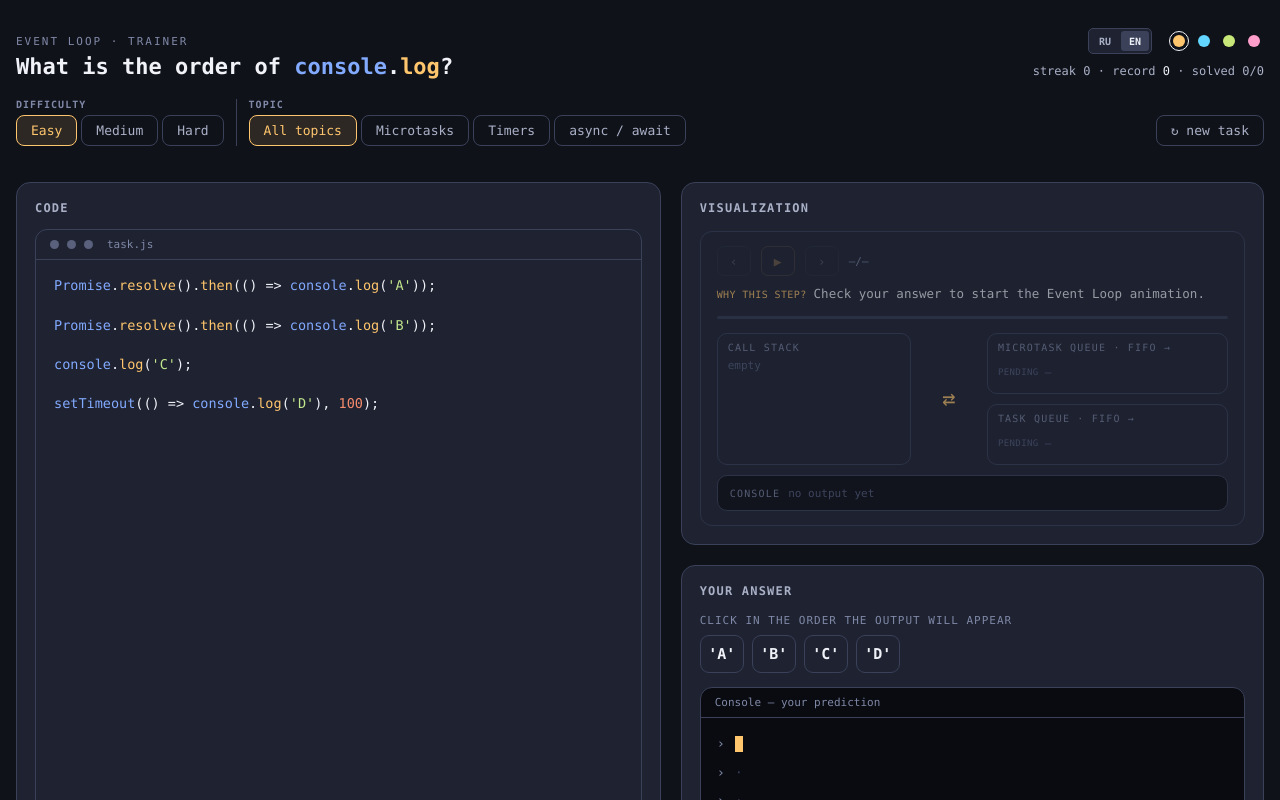
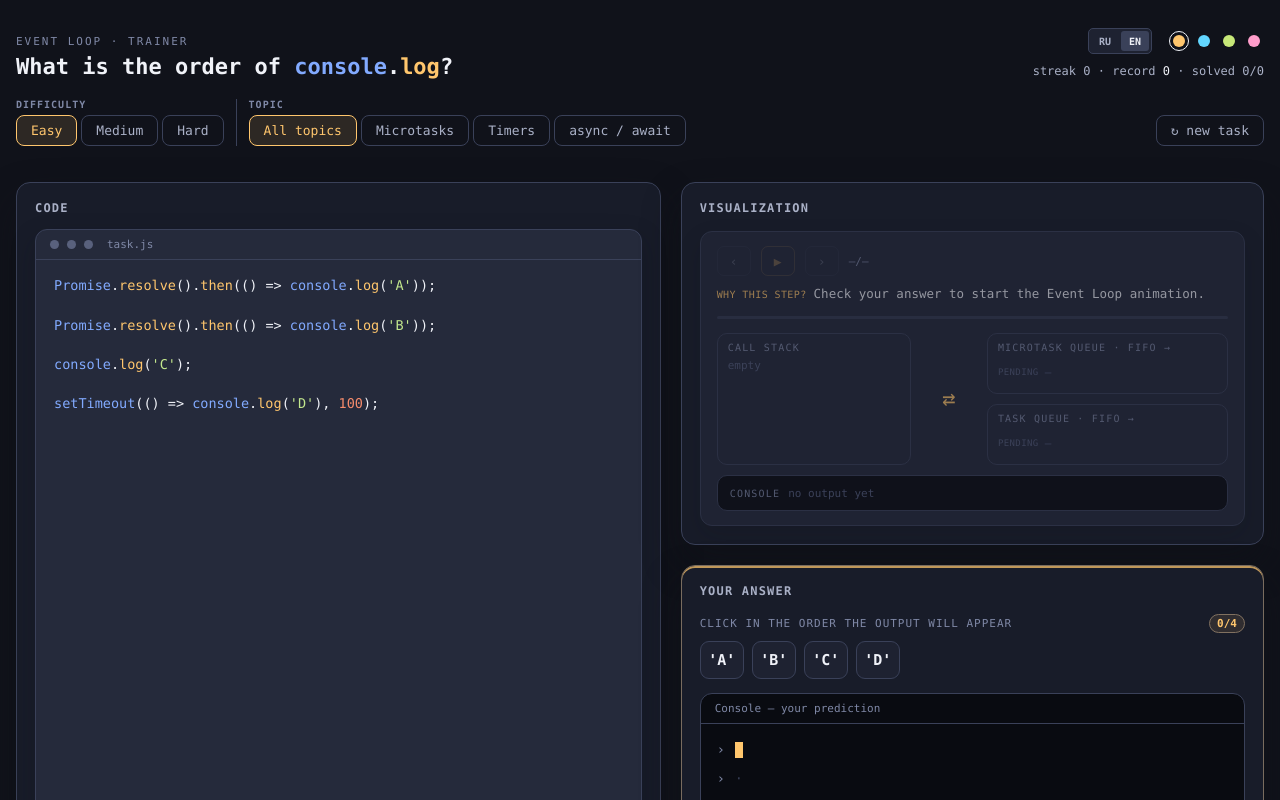
Before and after one commit to nprvsh/EventLoopTrainer, a React (Vite) app: page / in a window 1280 px wide. Shown: the top 800 px of the page. Built offline with nearby package versions, Linux system fonts and the light colour scheme.

Commit message:
small design improvements

```diff
--- a/src/App.module.css
+++ b/src/App.module.css
@@ -16,7 +16,6 @@
   grid-template-columns: minmax(0, 1.05fr) minmax(400px, 0.95fr);
   gap: 20px;
   align-items: stretch;
-  flex: 1;
   min-height: 0;
   margin-top: 22px;
 }
@@ -28,21 +27,27 @@
   padding: 18px;
   border: 1px solid var(--panel-edge);
   border-radius: 14px;
-  background: var(--panel);
+  background: var(--panel-muted);
+  box-shadow: 0 18px 38px color-mix(in srgb, var(--bg) 48%, transparent);
 }
 
 .codeColumn {
   display: flex;
   flex-direction: column;
-  min-height: 0;
+  min-height: 700px;
 }
 
 .rightColumn {
   display: flex;
+  height: 100%;
   min-width: 0;
   min-height: 0;
   flex-direction: column;
   gap: 20px;
+}
+
+.rightColumn > *:last-child {
+  flex: 1;
 }
 
 .answerColumn,
@@ -50,13 +55,20 @@
   padding: 18px;
   border: 1px solid var(--panel-edge);
   border-radius: 14px;
-  background: var(--panel);
+  background: var(--panel-muted);
 }
 
 .visualizationColumn {
-  flex: 1 0 auto;
+  flex: 0 0 auto;
   min-height: 0;
   overflow: auto;
+}
+
+.answerColumn {
+  border-color: color-mix(in srgb, var(--amber) 32%, var(--panel-edge));
+  box-shadow:
+    inset 0 2px 0 color-mix(in srgb, var(--amber) 72%, transparent),
+    0 18px 38px color-mix(in srgb, var(--bg) 48%, transparent);
 }
 
 .codeColumn [data-code-panel] {
@@ -137,10 +149,6 @@
     gap: 14px;
   }
 
-  .codeColumn {
-    min-height: 0;
-  }
-
   .wrap {
     min-height: 0;
   }
--- a/src/components/EventLoopViz/EventLoopViz.module.css
+++ b/src/components/EventLoopViz/EventLoopViz.module.css
@@ -1,9 +1,10 @@
 .viz {
   margin-top: 16px;
-  background: var(--panel);
+  background: var(--panel-raised);
   border: 1px solid var(--panel-edge);
   border-radius: 12px;
   padding: 14px 16px;
+  box-shadow: 0 10px 24px color-mix(in srgb, var(--bg) 26%, transparent);
 }
 
 .vizIdle {
--- a/src/components/TaskActions/TaskActions.module.css
+++ b/src/components/TaskActions/TaskActions.module.css
@@ -4,6 +4,29 @@
   margin-top: 16px;
   flex-wrap: wrap;
   align-items: center;
+}
+
+.winBanner {
+  display: flex;
+  flex-basis: 100%;
+  align-items: center;
+  gap: 8px;
+  padding: 10px 12px;
+  border: 1px solid color-mix(in srgb, var(--good) 48%, var(--panel-edge));
+  border-radius: 9px;
+  background: color-mix(in srgb, var(--good) 11%, var(--panel-raised));
+  box-shadow: 0 8px 20px color-mix(in srgb, var(--good) 10%, transparent);
+  color: var(--text);
+  font-size: 12px;
+  line-height: 1.45;
+  animation: winEnter 420ms cubic-bezier(0.22, 1, 0.36, 1) both;
+}
+
+.winIcon {
+  color: var(--good);
+  font-size: 18px;
+  line-height: 1;
+  animation: winSpark 900ms ease-in-out 260ms both;
 }
 
 .primary {
@@ -35,3 +58,21 @@
 .verdictLose {
   color: var(--bad);
 }
+
+@keyframes winEnter {
+  from {
+    opacity: 0;
+    transform: translateY(8px) scale(0.98);
+  }
+
+  to {
+    opacity: 1;
+    transform: none;
+  }
+}
+
+@keyframes winSpark {
+  50% {
+    transform: rotate(18deg) scale(1.25);
+  }
+}
--- a/src/components/TaskActions/index.tsx
+++ b/src/components/TaskActions/index.tsx
@@ -37,6 +37,12 @@ export default function TaskActions({
 
   return (
     <div className={s.actions}>
+      {checked && isWin && (
+        <div className={s.winBanner} role="status">
+          <span className={s.winIcon} aria-hidden="true">✦</span>
+          <span>{strings.taskActions.successHint}</span>
+        </div>
+      )}
       {!checked ? (
         <>
           <button className={s.primary} onClick={onCheck} disabled={!done}>
--- a/src/components/TaskCodePanel/TaskCodePanel.module.css
+++ b/src/components/TaskCodePanel/TaskCodePanel.module.css
@@ -1,10 +1,12 @@
 .codePanel {
   display: flex;
   flex-direction: column;
-  background: var(--panel);
+  background: var(--panel-raised);
   border: 1px solid var(--panel-edge);
   border-radius: 12px;
   overflow: hidden;
+  box-shadow: 0 10px 24px color-mix(in srgb, var(--bg) 26%, transparent);
+  min-height: 700px;
 }
 
 .codeHeader {
--- a/src/components/TokenPicker/TokenPicker.module.css
+++ b/src/components/TokenPicker/TokenPicker.module.css
@@ -1,12 +1,31 @@
 .tokens {
   margin: 16px 0 8px;
+}
+
+.tokensHeading {
+  display: flex;
+  align-items: center;
+  justify-content: space-between;
+  gap: 12px;
+  margin-bottom: 8px;
 }
 
 .tokensLabel {
   font-size: 11px;
   color: var(--faint);
-  margin-bottom: 8px;
   letter-spacing: 1px;
+}
+
+.progress {
+  flex: none;
+  padding: 3px 7px;
+  border: 1px solid color-mix(in srgb, var(--amber) 36%, var(--panel-edge));
+  border-radius: 999px;
+  background: color-mix(in srgb, var(--amber) 10%, transparent);
+  color: var(--amber);
+  font-size: 11px;
+  font-weight: 700;
+  line-height: 1;
 }
 
 .tokensRow {
--- a/src/components/TokenPicker/index.tsx
+++ b/src/components/TokenPicker/index.tsx
@@ -13,7 +13,12 @@ export default function TokenPicker({ tokens, usedIndices, disabled, onPlace }:
 
   return (
     <div className={s.tokens}>
-      <div className={s.tokensLabel}>{strings.tokenPicker.instruction}</div>
+      <div className={s.tokensHeading}>
+        <div className={s.tokensLabel}>{strings.tokenPicker.instruction}</div>
+        <div className={s.progress} aria-label={strings.tokenPicker.progress(usedIndices.size, tokens.length)}>
+          {usedIndices.size}/{tokens.length}
+        </div>
+      </div>
       <div className={s.tokensRow}>
         {tokens.map((token, index) => {
           const isUsed = usedIndices.has(index);
--- a/src/config/strings.ts
+++ b/src/config/strings.ts
@@ -39,7 +39,8 @@ const ru = {
     reset: "сбросить",
     retryMistakes: (count: number) => `↻ ошибки (${count})`,
     correct: "✓ Верно!",
-    incorrect: "✗ Не совсем",
+    successHint: "Отлично! Ты правильно собрал порядок вывода.",
+    incorrect: "✗ В другой раз повезёт",
     next: "Следующая →",
     retryTask: "↻ Повторить эту задачу",
     hideAnimation: "⏹ скрыть анимацию",
@@ -70,6 +71,7 @@ const ru = {
   },
   tokenPicker: {
     instruction: "НАЖИМАЙ В ТОМ ПОРЯДКЕ, В КОТОРОМ ПОЯВИТСЯ ВЫВОД",
+    progress: (selected: number, total: number) => `Выбрано ${selected} из ${total}`,
   },
   eventLoopViz: {
     previousStep: "Предыдущий шаг",
@@ -161,6 +163,7 @@ const en = {
     reset: "reset",
     retryMistakes: (count: number) => `↻ mistakes (${count})`,
     correct: "✓ Correct!",
+    successHint: "Great job! You put the output in the right order.",
     incorrect: "✗ Not quite",
     next: "Next →",
     retryTask: "↻ Retry this task",
@@ -186,7 +189,10 @@ const en = {
     },
   },
   answerConsole: { title: "Console — your prediction", remove: "remove", expected: "→ expected " },
-  tokenPicker: { instruction: "CLICK IN THE ORDER THE OUTPUT WILL APPEAR" },
+  tokenPicker: {
+    instruction: "CLICK IN THE ORDER THE OUTPUT WILL APPEAR",
+    progress: (selected: number, total: number) => `${selected} of ${total} selected`,
+  },
   eventLoopViz: {
     previousStep: "Previous step",
     restart: "Restart",
--- a/src/styles/global.css
+++ b/src/styles/global.css
@@ -2,6 +2,8 @@
 :root {
   --bg: #10121A;
   --panel: #1E2231;
+  --panel-muted: #181C29;
+  --panel-raised: #252A3B;
   --panel-edge: #3A4159;
   --console: #090B11;
   --text: #F0F2F8;
@@ -29,6 +31,8 @@
 :root[data-color-theme="ocean"] {
   --bg: #071923;
   --panel: #0E2B3D;
+  --panel-muted: #0A2130;
+  --panel-raised: #123449;
   --panel-edge: #286078;
   --console: #031018;
   --text: #E7F7FC;
@@ -52,6 +56,8 @@
 :root[data-color-theme="forest"] {
   --bg: #101A14;
   --panel: #1C3021;
+  --panel-muted: #17281C;
+  --panel-raised: #253D2A;
   --panel-edge: #486951;
   --console: #080F0A;
   --text: #ECF7EA;
@@ -75,6 +81,8 @@
 :root[data-color-theme="rose"] {
   --bg: #20131E;
   --panel: #351F32;
+  --panel-muted: #2B1929;
+  --panel-raised: #42273D;
   --panel-edge: #754B6B;
   --console: #120912;
   --text: #FFEAF8;
```
Also changed, not shown: src/components/AutoHeight/AutoHeight.module.css (added, +9 -0 lines), src/components/AutoHeight/index.tsx (added, +33 -0 lines), src/types/index.ts (+0 -28 lines).
